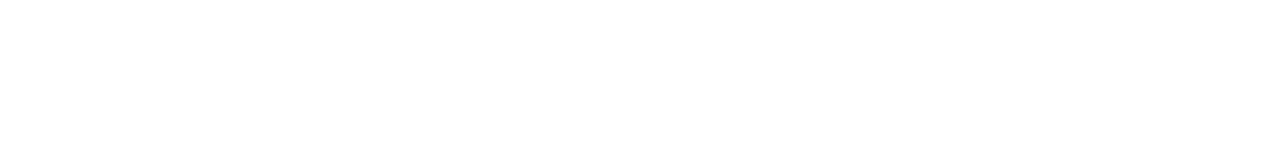
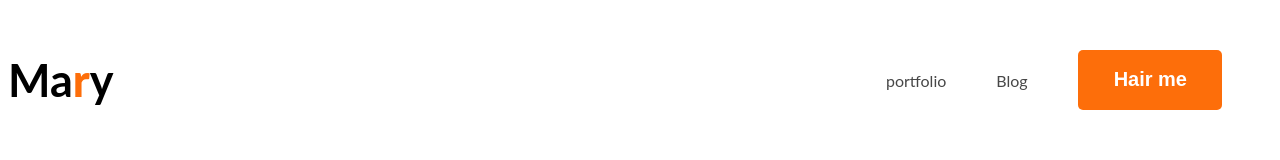
Before and after one commit to fahimabid10/webdeveloper-portfolio, a plain HTML site: page index.html in a window 1280 px wide. Drawn offline with Linux system fonts and the light colour scheme.

Commit message:
header complete

```diff
--- a/index.html
+++ b/index.html
@@ -4,9 +4,21 @@
     <meta charset="UTF-8">
     <meta name="viewport" content="width=device-width, initial-scale=1.0">
     <title>Developer portfolio</title>
+    <link rel="preconnect" href="https://fonts.googleapis.com">
+<link rel="preconnect" href="https://fonts.gstatic.com" crossorigin>
+<link href="https://fonts.googleapis.com/css2?family=Open+Sans:wght@800&display=swap" rel="stylesheet">
+    <link rel="stylesheet" href="styles/portfolio.css">
 </head>
 <body>
     <header>
+        <nav>
+            <h3>Ma<span class="text-primary" >r</span>y</h3>
+            <ul>
+                <li><a href="">portfolio</a></li>
+                <li><a href="">Blog</a></li>
+                <li><button class="btn-primary">Hair me</button></li>
+            </ul>
+        </nav>
 
     </header>
     <main>
--- /dev/null
+++ b/styles/portfolio.css
@@ -0,0 +1,48 @@
+body {
+    font-family: 'Open Sans', sans-serif;
+    font-family: 'lato', sans-serif;
+
+}
+h3{
+    font-size: 45px;
+}
+.text-primary {
+    color: #FD6E0A;
+    font-weight: 800;
+
+}
+
+.btn-primary {
+    border-radius: 5px;
+    background: #FD6E0A;
+    border: 0;
+    font-size: 20px;
+    font-weight: 700;
+    color: white;
+    padding: 18px 35px 19px 36px;
+
+}
+
+
+
+nav {
+    display: flex;
+    justify-content: space-between;
+    align-items:center ;
+}
+
+nav > ul {
+    display: flex;
+    align-items: center;
+
+}
+
+nav li {
+    list-style: none;
+    margin-right: 50px;
+}
+
+nav a {
+    text-decoration: none;
+    color: #474747;
+}
```
